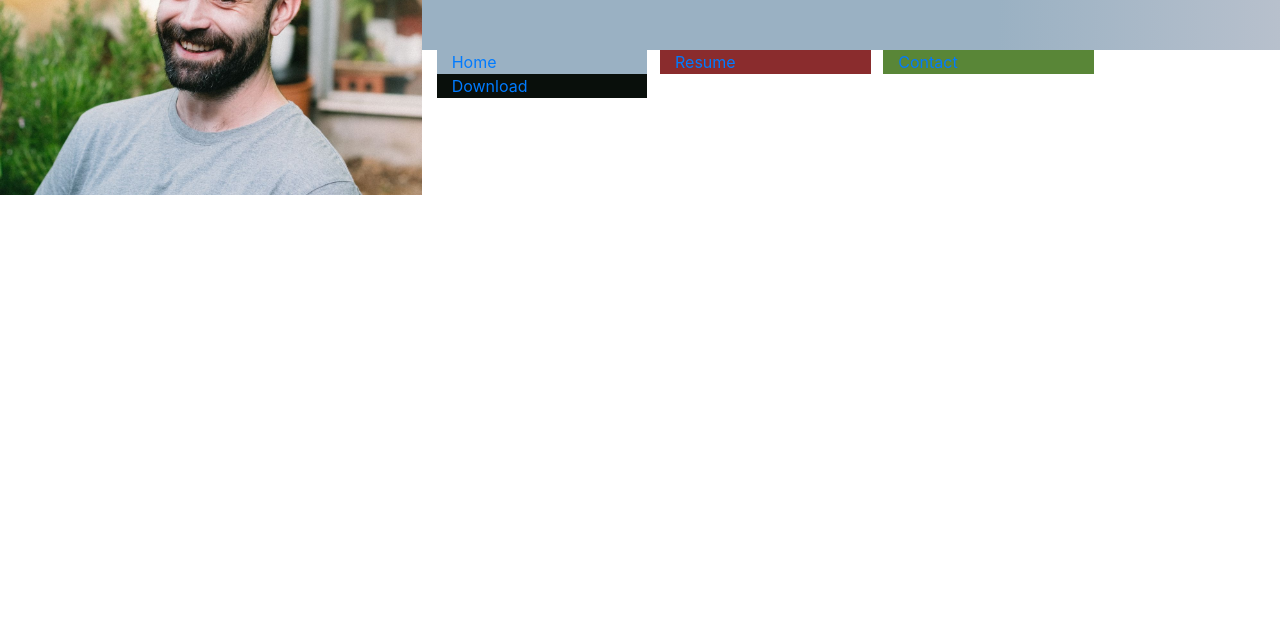
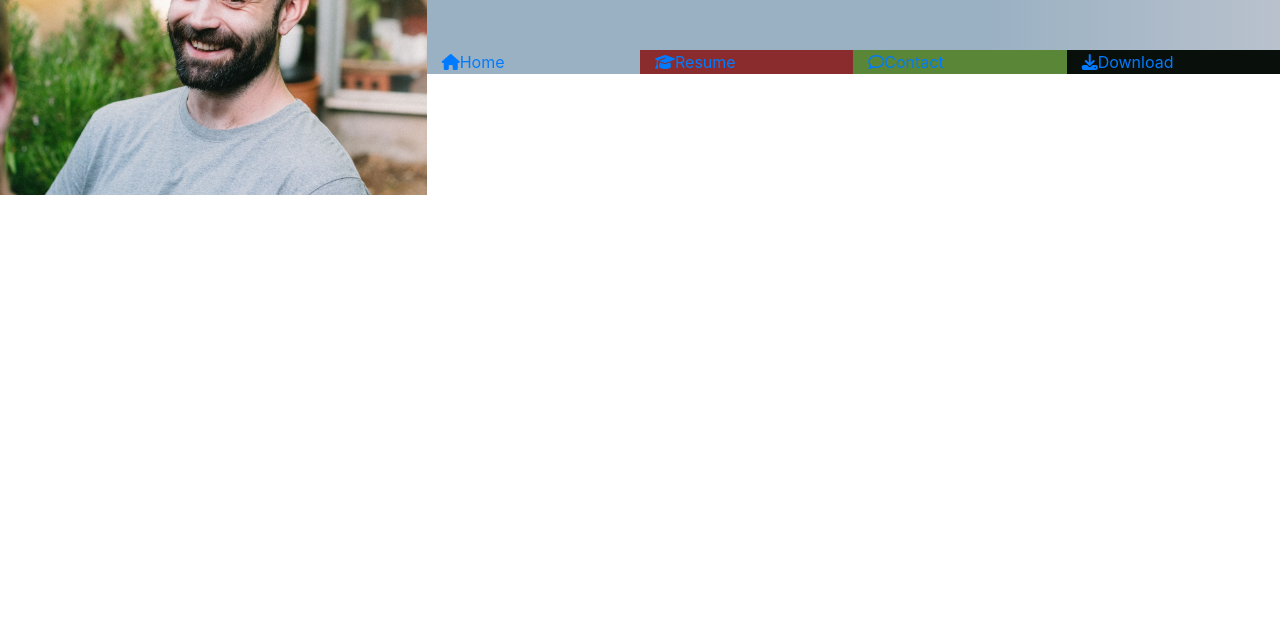
Before and after one commit to Johan-Hennius/ucd-resume, a plain HTML site: page index.html in a window 1280 px wide. Shown: the part 165-800 px from the top of the page. Drawn offline with nearby package versions, Linux system fonts and the light colour scheme.

Commit message:
Add icons

```diff
--- a/assets/css/style.css
+++ b/assets/css/style.css
@@ -76,3 +76,15 @@
   color: var(--white-color);
   margin-bottom: 2.5em;
 }
+
+.list-inline-item:not(:last-child) {
+  margin: 0;
+}
+
+.menucontainer {
+  font-size: 0;
+}
+
+#nav li {
+  font-size: 1rem;
+}
--- a/index.html
+++ b/index.html
@@ -15,10 +15,10 @@
 <body>
 
     <header>
-        <div class="row">
+        <div class="row no-gutters">
             <a href="index.html" class="col-md-4 logo"></a>
             <div class="col-md-8">
-                <div class="row bg-color-name-title">
+                <div class="row no-gutters bg-color-name-title">
                     <div class="col heading">
                         <h1 class="name">
                             Johan B Hennius
@@ -30,18 +30,18 @@
                 </div>
                 <div class="row">
                     <div class="col">
-                        <ul id="nav" class="list-inline">
+                        <ul id="nav" class="list-inline menucontainer">
                             <li class="col-6 col-sm-3 list-inline-item ui-menu-color-home">
-                                <a href="/"><span>Home</span></a>
+                                <a href="/"><i class="fa fa-home" aria-hidden="true"></i><span>Home</span></a>
                             </li>
                             <li class="col-6 col-sm-3 list-inline-item ui-menu-color-resume">
-                                <a href="/"><span>Resume</span></a>
+                                <a href="/"><i class="fa fa-graduation-cap" aria-hidden="true"></i><span>Resume</span></a>
                             </li>
                             <li class="col-6 col-sm-3 list-inline-item ui-menu-color-contact">
-                                <a href="/"><span>Contact</span></a>
+                                <a href="/"><i class="fa fa-comment-o" aria-hidden="true"></i><span>Contact</span></a>
                             </li>
                             <li class="col-6 col-sm-3 list-inline-item ui-menu-color-download">
-                                <a href="/"><span>Download</span></a>
+                                <a href="/"><i class="fa fa-download" aria-hidden="true"></i><span>Download</span></a>
                             </li>
                         </ul>
                     </div>
```
